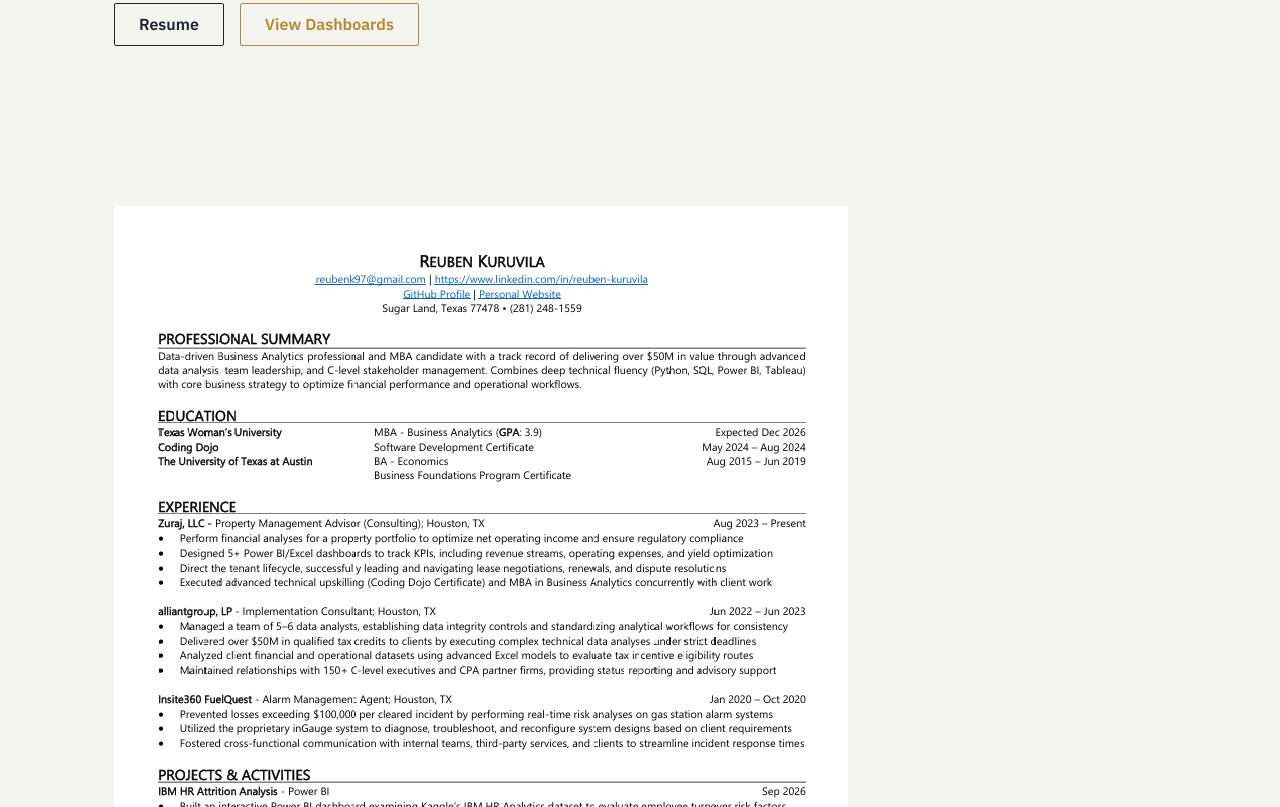
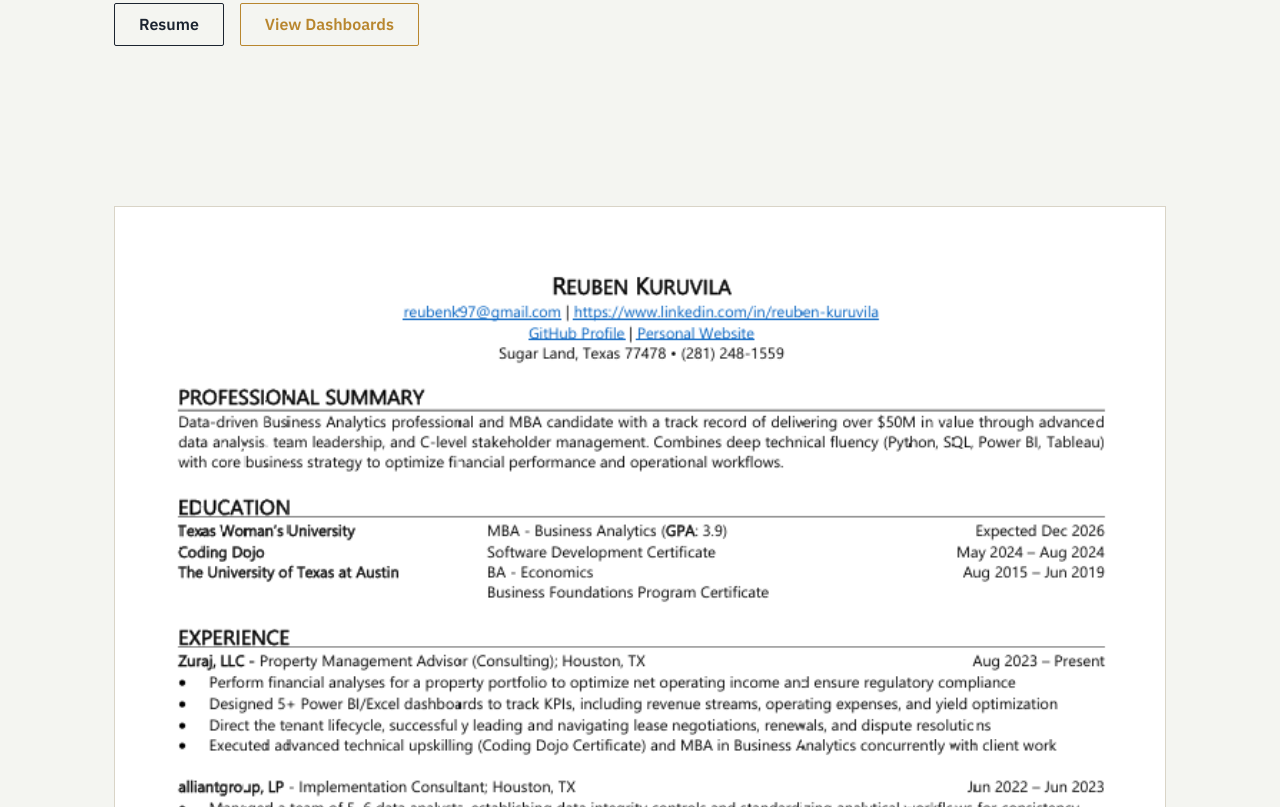
Before and after one commit to reubenk97/personal-website, a website: page index.html in a window 1280 px wide. Shown: the part 353-1160 px from the top of the page. Drawn offline with nearby package versions, Linux system fonts and the light colour scheme; files that its build step writes are made by us from their sources.

Commit message:
adjust resume styling

```diff
--- a/scss/sections/_resume.scss
+++ b/scss/sections/_resume.scss
@@ -5,7 +5,15 @@
 // ==========================================================================
 
 .resume {
+  display: flex;
+  align-items: center;
   padding: $space-6 $space-4;
   max-width: $container-width;
   margin: 0 auto;
+
+    img {
+    width: 100%;
+    height: auto;
+    border: 1px solid $color-line;
+  }
 }
```
